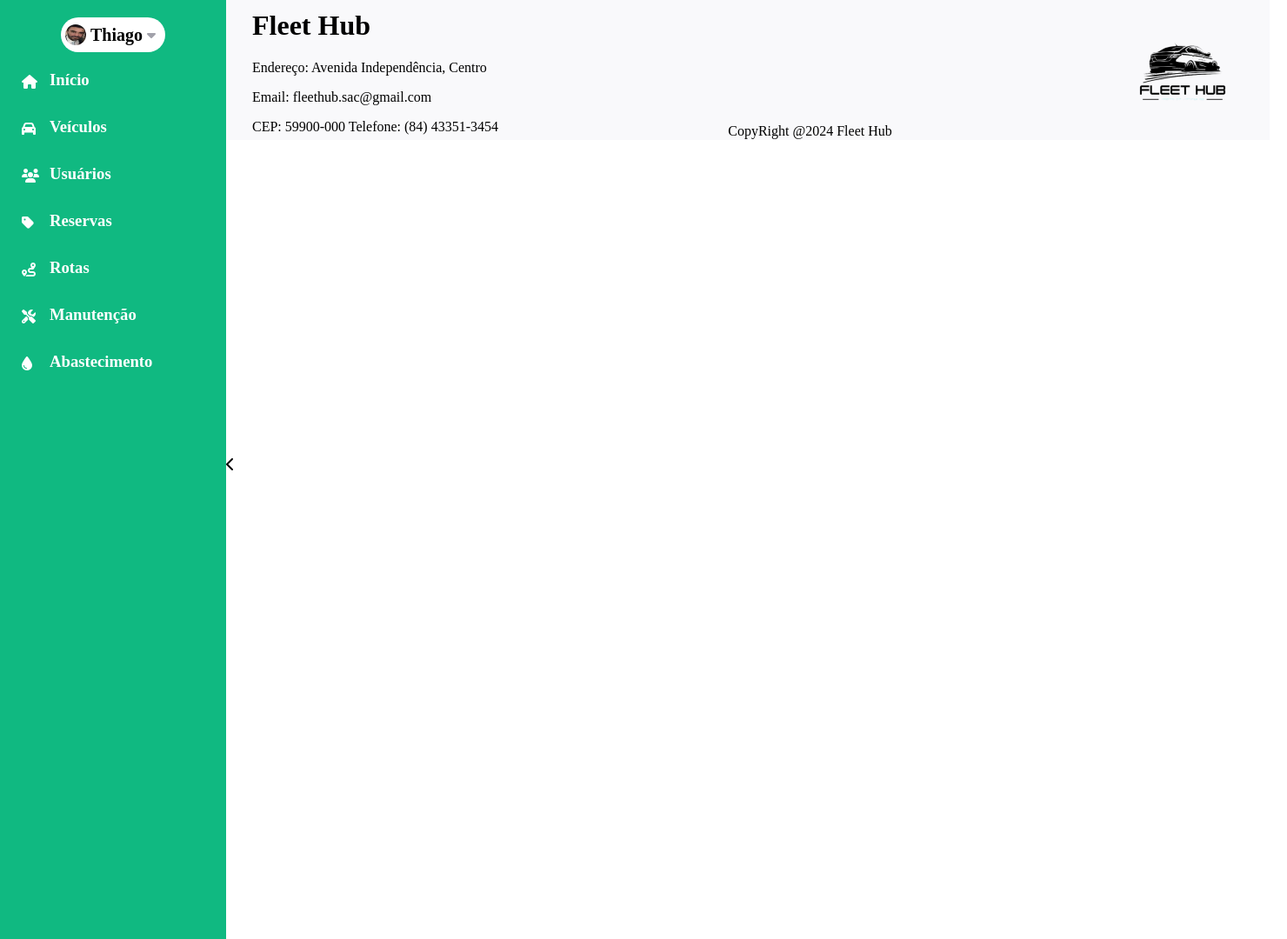
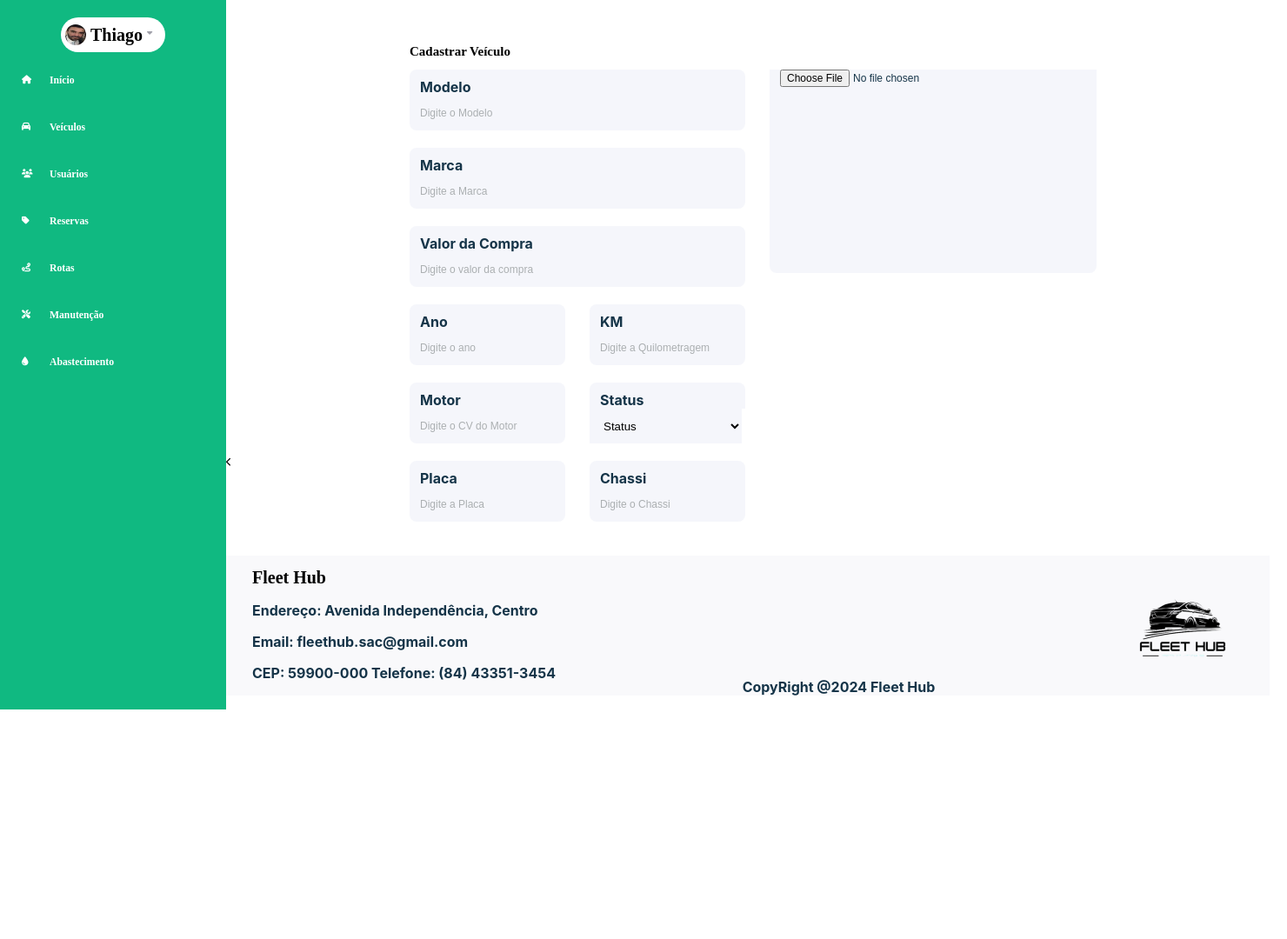
Before and after one commit to LucasGabrielqs/FleetHub, a Django app: page /cadastrar-veiculo in a window 1480 px wide. Shown: the whole page at 87% size. After the commit the page ends 816 px from the top, so only its background shows below. Run offline with Django 5.2, Linux system fonts and the light colour scheme; some libraries are stand-ins or nearby versions.

Commit message:
Criação e estilização tela Cadastro de veiculos

```diff
--- a/dashboard/static/css/cadastrar_veiculos.css
+++ b/dashboard/static/css/cadastrar_veiculos.css
@@ -0,0 +1,157 @@
+html{
+    font-size: 10px;
+}
+
+
+
+section{
+    max-width: 100%;
+    max-height: 100%;
+    margin: auto;
+}
+form{
+    margin: auto;
+}
+
+form .container{
+    width: 100%;
+    height: 100%;
+    display: grid;
+    grid-template-columns: 1fr 1fr;
+    column-gap: 3rem;
+}
+
+.logo-img{
+    width: 100%;
+    height: 45%;
+}
+
+#img{
+    width: 100%;
+    height: 100%;
+}
+
+
+.menu_esquerdo{
+    display: flex;
+    flex-direction: column;
+    row-gap: 2rem;
+}
+
+.menu_direito{
+    margin-left: 1rem;
+}
+
+
+input{
+    width: 100%;
+    height: 3.8rem;
+    background-color: rgba(239, 241, 249, 0.6);
+    border: 0 none;
+    color: #153448;
+    padding-inline: 0;
+    font-size: 1.2rem;
+    padding-left: 1.2rem;
+    border-bottom-right-radius: 0.8rem;
+    border-bottom-left-radius: 0.8rem;
+}
+
+p{
+    color: #153448;
+    font-weight: bolder;
+    font-size: 1.6rem;
+    font-family: Inter;
+}
+
+input::placeholder {
+    color: #ABAFB1;
+    font-size: 1.2rem;
+  }
+input:focus {
+    outline: none; /* Remove a borda padrão ao focar no campo */
+}
+.input_container{
+    display: flex;
+    flex-direction: column;
+    width: 100%;
+}
+.input_container label{
+    background-color: rgba(239, 241, 249, 0.6);
+    width: 100%;
+    color: #153448;
+    font-weight: bold;
+    font-size: 1.6rem;
+    padding-left: 1.2rem;
+    padding-top: 1rem;
+    font-family: Inter;
+    border-top-right-radius: 0.8rem;
+    border-top-left-radius: 0.8rem;
+}
+.campo_duplo{
+    display: flex;
+    flex-direction: row;
+    column-gap: 4rem;
+}
+
+.campo_menor{
+    width: 8rem;
+    border-radius: 0.8rem;
+}
+
+select{
+    width: 105%;
+    height: 100%;
+    background-color: rgba(239, 241, 249, 0.6);
+    border: 0 none;
+    text-align: left;
+    padding-left: 1.2rem;
+}
+
+select:focus{
+    outline: none;
+}
+
+.campo_menor select{
+    height: 100%;
+    border-radius: 0.8rem;
+}
+
+.campo_menor input{
+    height: 100%;
+}
+
+.campo_duplo .input_ddd input{
+    width: 100%;
+    height: 100%;
+}
+.campo_duplo .input_telefone{
+    width: 100%;
+}
+
+.rodape{
+    margin: auto;
+    display: flex;
+    column-gap: 2rem;
+}
+
+.rodape .btn-submit{
+    width: 18rem;
+    height: 5.8rem;
+    background-color: #119D04;
+    border: 0 none;
+    border-radius: 1.2rem;
+    color: #ffff;
+    font-size: 2rem;
+    font-family: Inter;
+}
+
+.rodape .btn-reset{
+    width: 18rem;
+    height: 5.8rem;
+    background-color: #ffff;
+    border: 0.2rem solid red;
+    border-radius: 1.2rem;
+    color: red;
+    font-size: 2rem;
+    font-family: Inter;
+}
--- a/dashboard/templates/dashboard/cadastrar_veiculos.html
+++ b/dashboard/templates/dashboard/cadastrar_veiculos.html
@@ -1,2 +1,100 @@
 {% extends 'base.html' %}
 {% load static %}
+
+{% block header %}
+<link rel="stylesheet" href="{% static 'css/cadastrar_veiculos.css' %}">
+{% endblock %}
+
+
+{% block main %}
+
+<section>
+    <form>
+
+
+        <h2>Cadastrar Veículo</h2>
+        <form action="">
+        <div class="container">
+
+            <div class="menu_esquerdo">
+
+                <div class="input_container">
+                    <label>Modelo</label>
+                    <input type="text" id="modelo" placeholder="Digite o Modelo">
+                </div>
+
+                <div class="input_container">
+                    <label>Marca</label>
+                    <input type="text" id="marca" placeholder="Digite a Marca">
+                </div>
+
+                <div class="input_container">
+                    <label>Valor da Compra</label>
+                    <input type="text" id="valcompra" maxlength="14" placeholder="Digite o valor da compra">
+                </div>
+
+                <div class="campo_duplo">
+
+                    <div class="input_container">
+                        <label>Ano</label>
+                        <input type="text" id="ano" placeholder="Digite o ano">
+                    </div>
+
+                    <div class="input_container">
+                        <label>KM</label>
+                        <input type="text" id="km" placeholder="Digite a Quilometragem">
+                    </div>
+
+                </div>
+
+
+                <div class="campo_duplo">
+
+                    <div class="input_container">
+                        <label>Motor</label>
+                        <input type="text" id="motor" placeholder="Digite o CV do Motor">
+                    </div>
+
+                    <div class="input_container">
+                        <label>Status</label>
+                        <select id="estados" name="estados">
+                            <option disabled selected>Status</option>
+                            <option value="Novo">Novo</option>
+                            <option value="Usado">Usado</option>
+                          </select>
+                    </div>
+
+                </div>
+
+
+                <div class="campo_duplo">
+
+                    <div class="input_container">
+                        <label>Placa</label>
+                        <input type="text" id="placa" placeholder="Digite a Placa">
+                    </div>
+
+                    <div class="input_container">
+                        <label>Chassi</label>
+                        <input type="text" id="km" placeholder="Digite o Chassi">
+                    </div>
+
+                </div>
+
+            </div>
+
+            <div class="menu_direito">
+
+
+                <div class="logo-img">
+                    <input type="file" name="img" id="img">
+                </div>
+        </div>
+        </form>
+
+</section>
+
+
+
+<script src="{% static 'js/cadastrar-veiculo-script.js' %}"></script>
+{% endblock %}
--- a/static/css/sidebar-style.css
+++ b/static/css/sidebar-style.css
@@ -11,6 +11,23 @@ body {
     background-color:var(--color-white);
     margin: 0;
     display: flex;
+}
+
+
+header{
+    position: relative;
+}
+
+
+#teste{
+    display: grid;
+    grid-template-columns: 260px 1fr;
+    height: 100vh;
+}
+
+#conteudo{
+    display: grid;
+    grid-template-rows: 1fr 161px;
 }
 
 /* Seleciona a sidebar */
--- a/static/js/script.js
+++ b/static/js/script.js
@@ -16,6 +16,7 @@ const texto5 = document.getElementById('text-routes');
 const texto6 = document.getElementById('text-maintenance');
 const texto7 = document.getElementById('text-supply');
 const menu_perfil = document.getElementById('sidebar-menu');
+const teste = document.getElementById('teste');
 
 user_menu.addEventListener('click', () => {
     //console.log(user_menu_is_open())
@@ -47,6 +48,7 @@ expand_button.addEventListener('click', () =>{//lógica para a barra lateral
         user_menu.style.justifyContent = 'center';
         img_expand.style.rotate = '180deg';
         user_icon.style.display = 'none';
+        teste.style.gridTemplateColumns = '44px 1fr';
     }
 
     else if (!sidebar_is_open()){
@@ -62,6 +64,7 @@ expand_button.addEventListener('click', () =>{//lógica para a barra lateral
         user_menu.style.height = '40px';
         user_icon.style.display = 'block';
         user_menu.style.justifyContent = 'space-evenly';
+        teste.style.gridTemplateColumns = '260px 1fr';
     }
 })
 
--- a/templates/base.html
+++ b/templates/base.html
@@ -11,7 +11,10 @@
     <link rel="stylesheet" href="https://cdnjs.cloudflare.com/ajax/libs/font-awesome/6.6.0/css/all.min.css" integrity="sha512-Kc323vGBEqzTmouAECnVceyQqyqdsSiqLQISBL29aUW4U/M7pSPA/gEUZQqv1cwx4OnYxTxve5UMg5GT6L4JJg==" crossorigin="anonymous" referrerpolicy="no-referrer" />
 </head>
 <body>
+<div id="teste">
+<div>
     <header>
+    <div style="position: fixed; top: 0; left: 0; height: 100vh;">
     <aside id="sidebar">
         <div id="sidebar-menu">
             <h3>Mudar a Senha</h3>
@@ -35,8 +38,11 @@
             </div>
             <div id="div-img_sidebar-expansive"><i id="img_sidebar-expansive" class="fa-solid fa-chevron-left"></i></div>
     </aside>
+    </div>
     </header>
-
+</div>
+<div id="conteudo">
+    {% block header %} {% endblock %}
 
     {% block main %}
 
@@ -57,6 +63,8 @@
             <img id="logo_fleethub" src="{% static 'img/logo_fleethub.png' %}" alt="Logo">
         </div>
     </footer>
+</div>
+</div>
 </body>
 <script src="{% static 'js/script.js' %}"></script>
 </html>
```
Also changed, not shown: dashboard/static/css/teste-sliderbar-style.css (renamed from dashboard/static/css/sidebar-style.css), dashboard/static/css/teste-style.css (renamed from dashboard/static/css/style.css), dashboard/static/js/cadastrar-veiculo-script.js (added).
